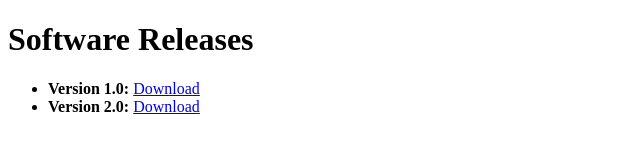
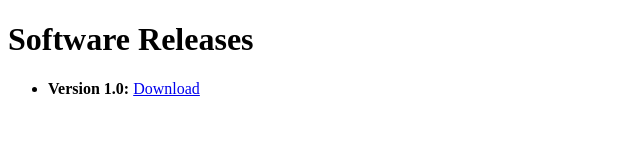
Before and after one commit to dotshtestlish/TcpMark, a plain HTML site: page index.html in a window 1280 px wide. Shown: the whole page, without its empty margins (0-640 px from the left). Drawn offline with Linux system fonts and the light colour scheme.

Commit message:
Update index.html

```diff
--- a/index.html
+++ b/index.html
@@ -10,11 +10,7 @@
     <ul>
         <li>
             <strong>Version 1.0:</strong>
-            <a href="https://github.com/yourusername/software-releases/releases/download/v1.0/software-v1.0.zip">Download</a>
-        </li>
-        <li>
-            <strong>Version 2.0:</strong>
-            <a href="https://github.com/yourusername/software-releases/releases/download/v2.0/software-v2.0.zip">Download</a>
+            <a href="https://github.com/dotshtestlish/TcpMark/releases/download/1.25/TcpMark.exe">Download</a>
         </li>
         <!-- Add more versions as needed -->
     </ul>
```
